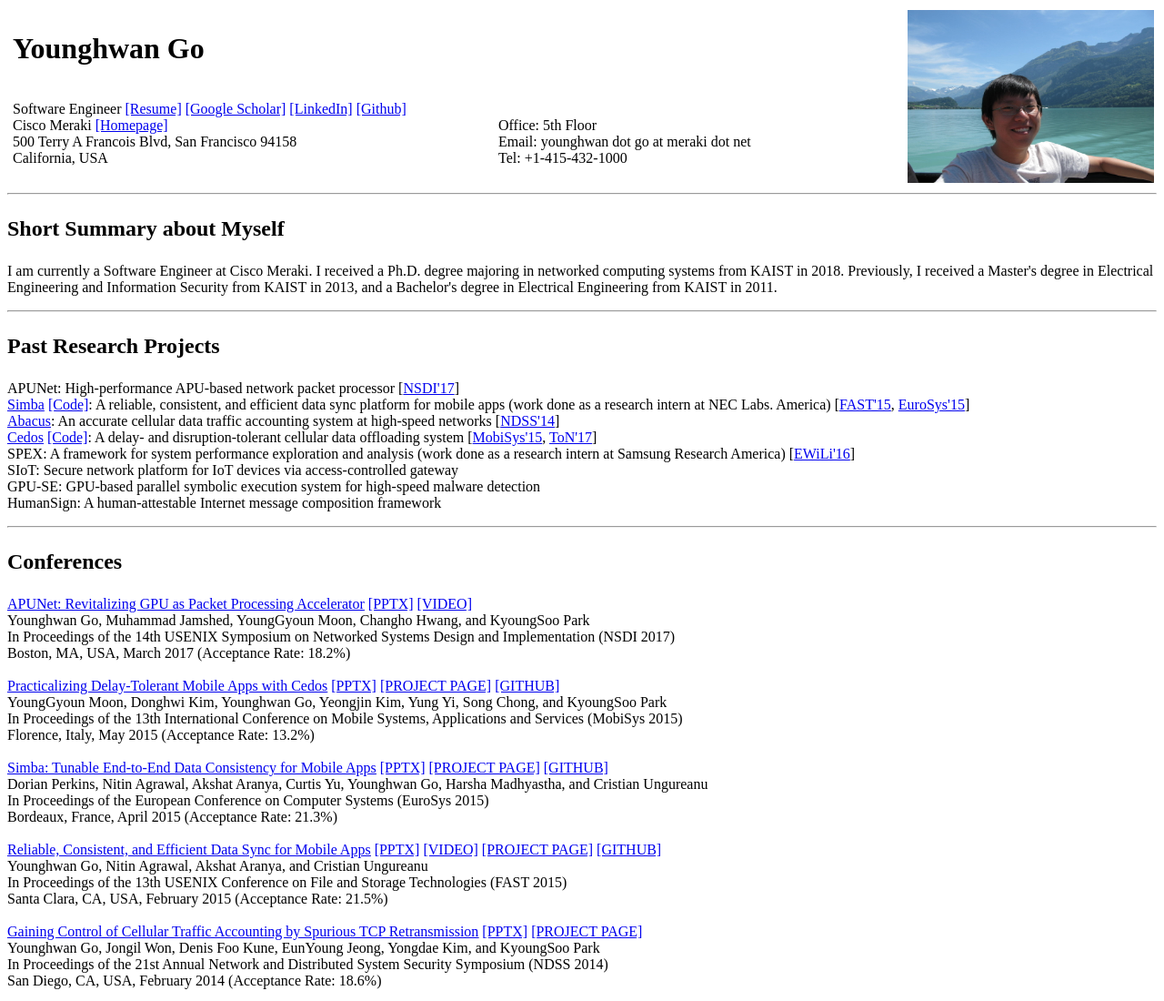
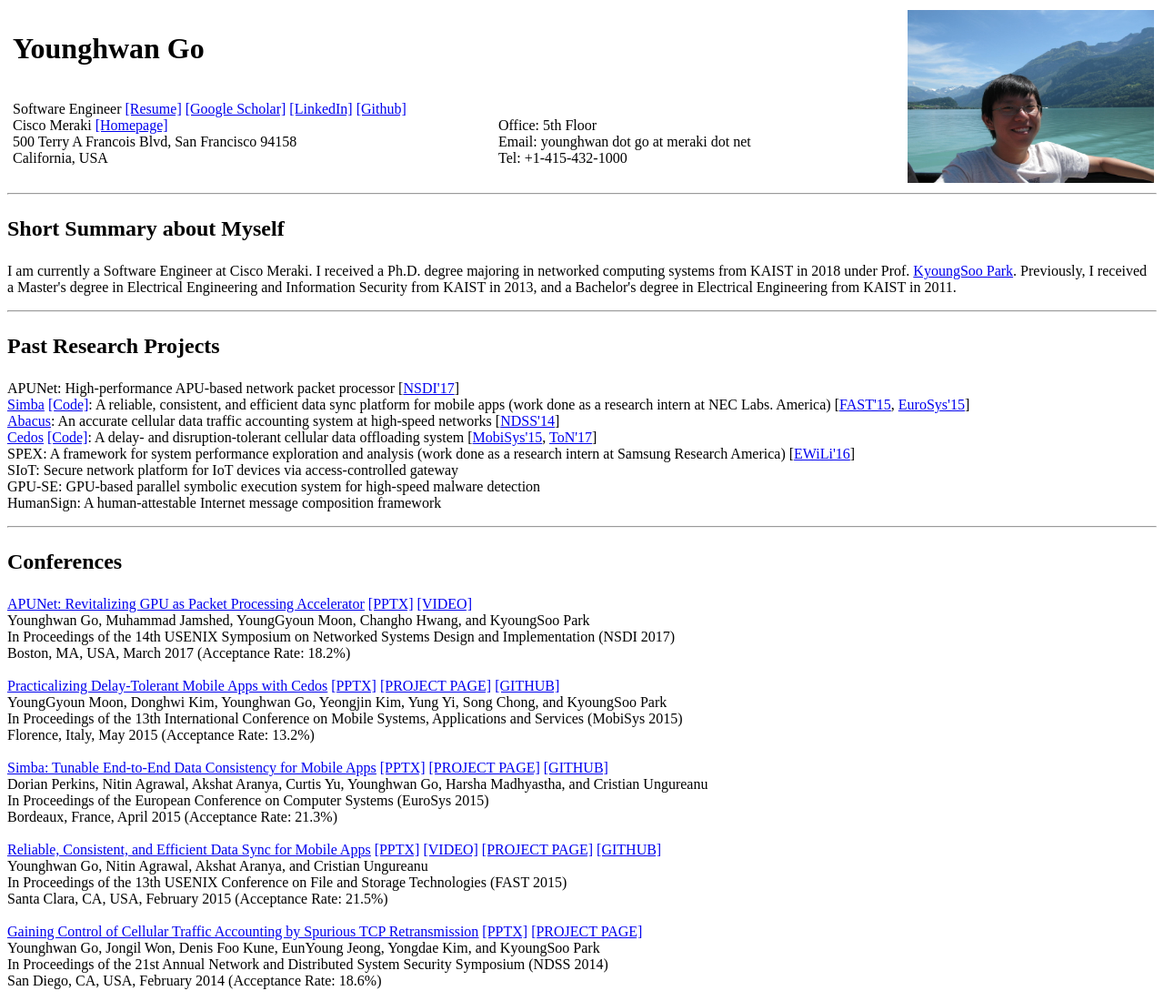
Before and after one commit to yhwan/yhwan.github.io, a plain HTML site: page index.html in a window 1280 px wide. Shown: the top 1100 px of the page at 91% size. Drawn offline with Linux system fonts and the light colour scheme.

Commit message:
Update resume

```diff
--- a/index.html
+++ b/index.html
@@ -75,7 +75,9 @@
         Short Summary about Myself</p>
     <p style="font-family: 'Berlin Sans FB'">
         I am currently a Software Engineer at Cisco Meraki. I received a Ph.D. degree majoring in networked
-	computing systems from KAIST in 2018. Previously, I received a Master's degree in Electrical
+	computing systems from KAIST in 2018 under Prof.
+	<a href="http://www.ndsl.kaist.edu/~kyoungsoo/">KyoungSoo Park</a>.
+	Previously, I received a Master's degree in Electrical
 	Engineering and Information Security from KAIST in 2013, and a Bachelor's degree in Electrical
 	Engineering from KAIST in 2011.
     </p>
```
Also changed, not shown: 1 other file.
